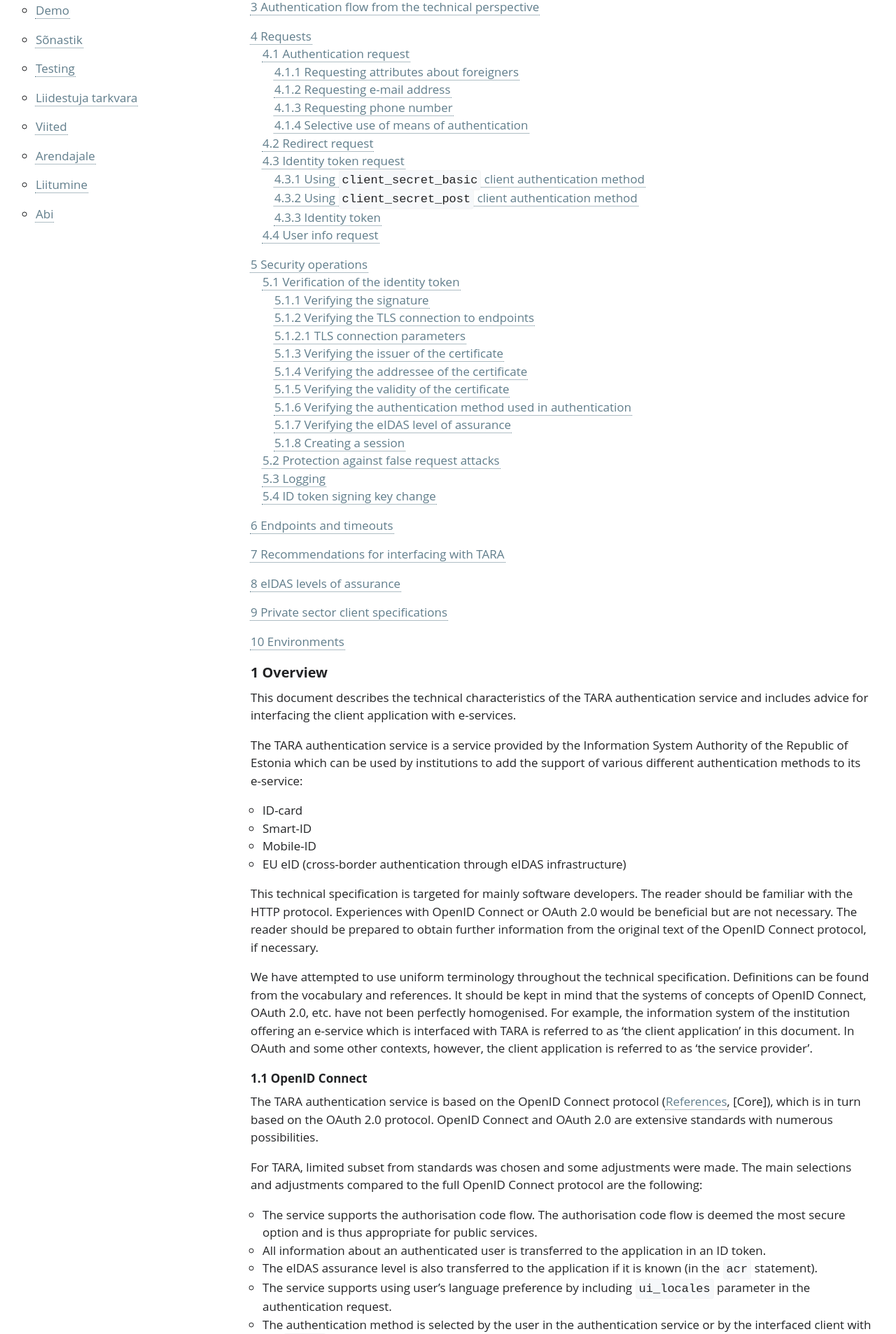
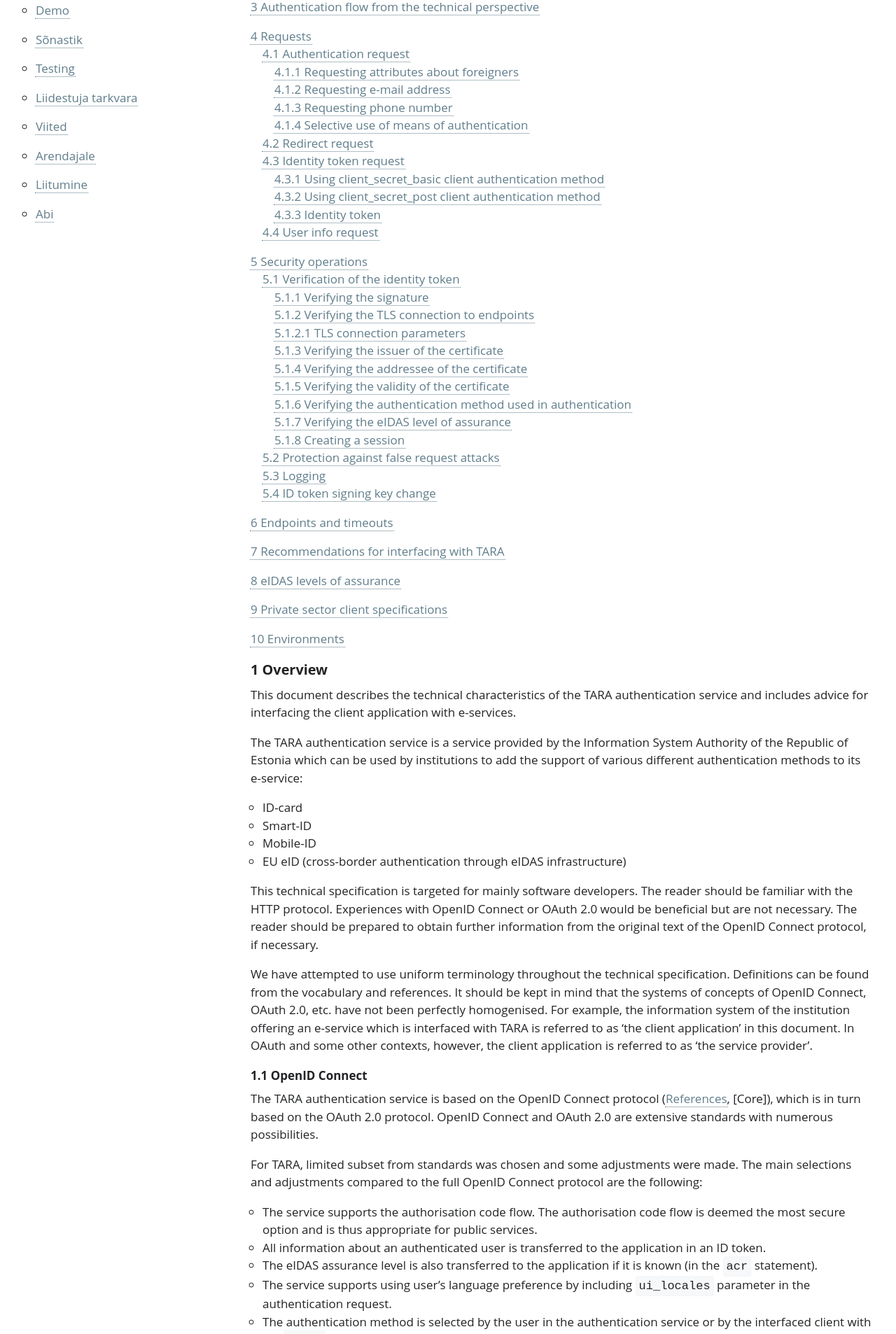
Before and after one commit to e-gov/TARA-Doku, a Jekyll site: the page built from TechnicalSpecification.md, in a window 1280 px wide. Shown: the part 315-2221 px from the top of the page at 70% size. Built offline with Jekyll 4.4.1, drawn with Linux system fonts in a browser that asks for light colours; our own code applies the rules of GitHub Pages for plain Markdown files.

Commit message:
AUT-2127 Remove code blocks from headings

```diff
--- a/TechnicalSpecification.md
+++ b/TechnicalSpecification.md
@@ -333,7 +333,7 @@ The identity token request is an HTTP POST request which is used by the client a
 
 By default, client applications must use the `client_secret_basic` client authentication method to acquire identity tokens. A client application may use the `client_secret_post` client authentication method instead, but this must be specified in client application registration. A client application must use only one authentication method - the methods cannot be used concurrently.
 
-#### 4.3.1 Using `client_secret_basic` client authentication method
+#### 4.3.1 Using client_secret_basic client authentication method
 
 When using `client_secret_basic`, the request must include the `Authorization` request header with the value formed of the word `Basic`, a space, and a string `<form_urlencoded_client_id>:<form_urlencoded_client_secret>` encoded in the Base64 format. `form_urlencoded_client_id` represents `client_id` value encoded in the "application/x-www-form-urlencoded" format and `form_urlencoded_client_secret` represents `client_secret` value encoded in the "application/x-www-form-urlencoded" format (see [RFC 6749](https://www.rfc-editor.org/rfc/rfc6749.html#section-2.3.1)).
 
@@ -360,7 +360,7 @@ The body of the request must include the following parameters:
 | `code` | `code=SplxlOBeZQQYbYS6WxSbIA` | The authorization code received from the authentication service. |
 | `redirect_uri` | `redirect_uri=https%3A%2F%2eteenus.asutus.ee%2Ftagasi` | The redirect URL sent in the authentication request. |
 
-#### 4.3.2 Using `client_secret_post` client authentication method
+#### 4.3.2 Using client_secret_post client authentication method
 
 When using `client_secret_post`, the client credentials are included directly in the request body as parameters instead of the `Authorization` header.
 
```
Also changed, not shown: TehnilineKirjeldus.md (+2 -2 lines).
